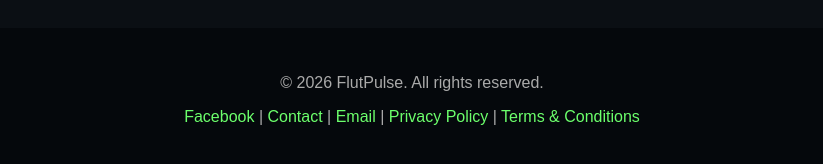
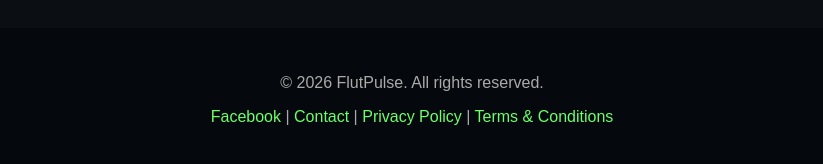
Before and after one commit to ahmloutfy/flutpulse, a Jekyll site: the page built from index.md, in a window 1280 px wide and 900 px high, scrolled down 2236 px. Shown: the part 728-892 px from the top of the window, without its empty margins (228-1051 px from the left). Built offline with Jekyll 4.4.1, drawn with Linux system fonts in a browser that asks for light colours.

Commit message:
Remove email link from footer
Removed email link from the footer.

```diff
--- a/_layouts/default.html
+++ b/_layouts/default.html
@@ -533,7 +533,6 @@
   <p>
     <a href="https://www.facebook.com/flutpulse" data-track-cta="facebook_open" data-track-location="footer">Facebook</a> |
     <a href="{{ site.baseurl }}/contact/" data-track-cta="contact_page" data-track-location="footer">Contact</a> |
-    <a href="mailto:flutpulse@proton.me" data-track-cta="contact_email" data-track-location="footer">Email</a> |
     <a href="{{ site.baseurl }}/privacy_policy/" data-track-cta="privacy_policy" data-track-location="footer">Privacy Policy</a> |
     <a href="{{ site.baseurl }}/terms_and_conditions/" data-track-cta="terms_and_conditions" data-track-location="footer">Terms &amp; Conditions</a>
   </p>
```
